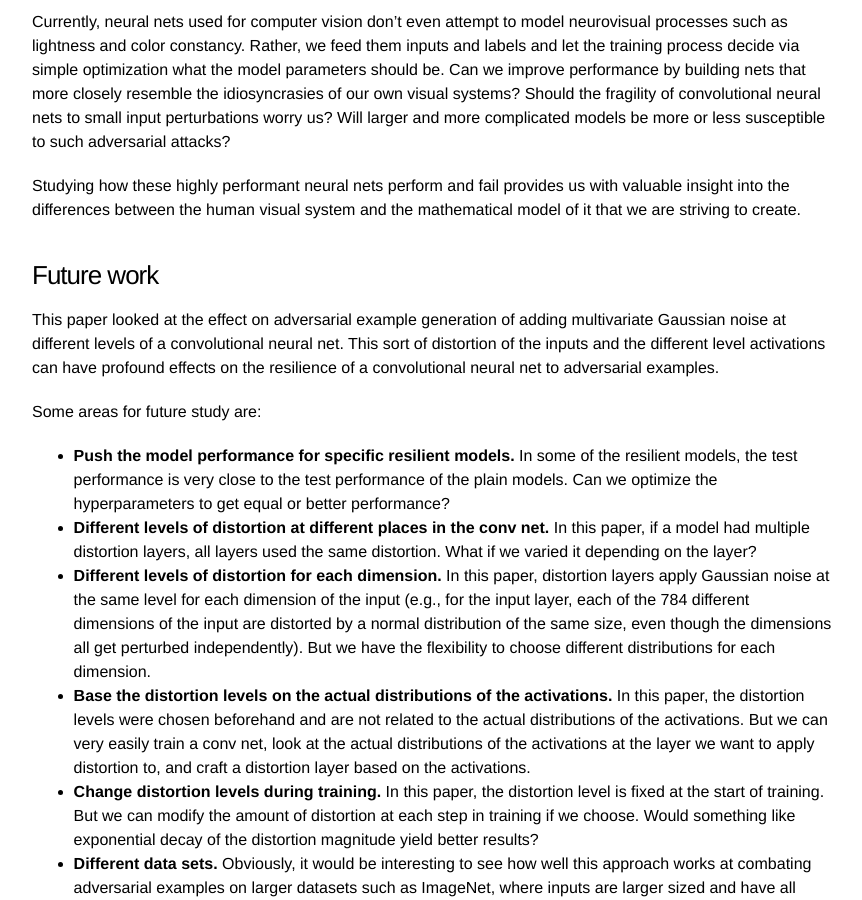
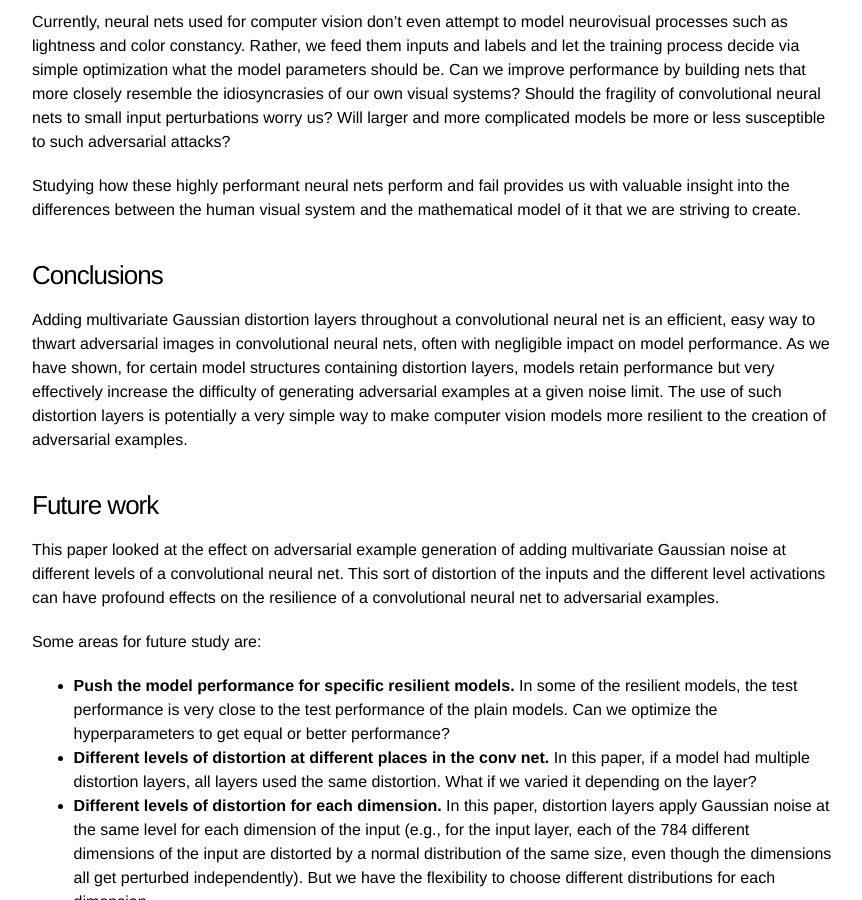
Before and after one commit to dalewis/dalewis.github.io, a Jekyll site: the page built from _posts/2017-04-03-adversarial-mnist.markdown, in a window 1280 px wide and 900 px high, scrolled down 16591 px. Shown: the whole window, without its empty margins (208-1070 px from the left). Built offline with Jekyll 4.4.1, drawn with Linux system fonts in a browser that asks for light colours; formulas are drawn with MathJax 3.

Commit message:
Added conclusion section.

```diff
--- a/_posts/2017-04-03-adversarial-mnist.markdown
+++ b/_posts/2017-04-03-adversarial-mnist.markdown
@@ -499,6 +499,10 @@ Currently, neural nets used for computer vision don't even attempt to model neur
 
 Studying how these highly performant neural nets perform and fail provides us with valuable insight into the differences between the human visual system and the mathematical model of it that we are striving to create.
 
+### Conclusions
+
+Adding multivariate Gaussian distortion layers throughout a convolutional neural net is an efficient, easy way to thwart adversarial images in convolutional neural nets, often with negligible impact on model performance. As we have shown, for certain model structures containing distortion layers, models retain performance but very effectively increase the difficulty of generating adversarial examples at a given noise limit. The use of such distortion layers is potentially a very simple way to make computer vision models more resilient to the creation of adversarial examples.
+
 ### Future work
 
 This paper looked at the effect on adversarial example generation of adding multivariate Gaussian noise at different levels of a convolutional neural net. This sort of distortion of the inputs and the different level activations can have profound effects on the resilience of a convolutional neural net to adversarial examples.
```
